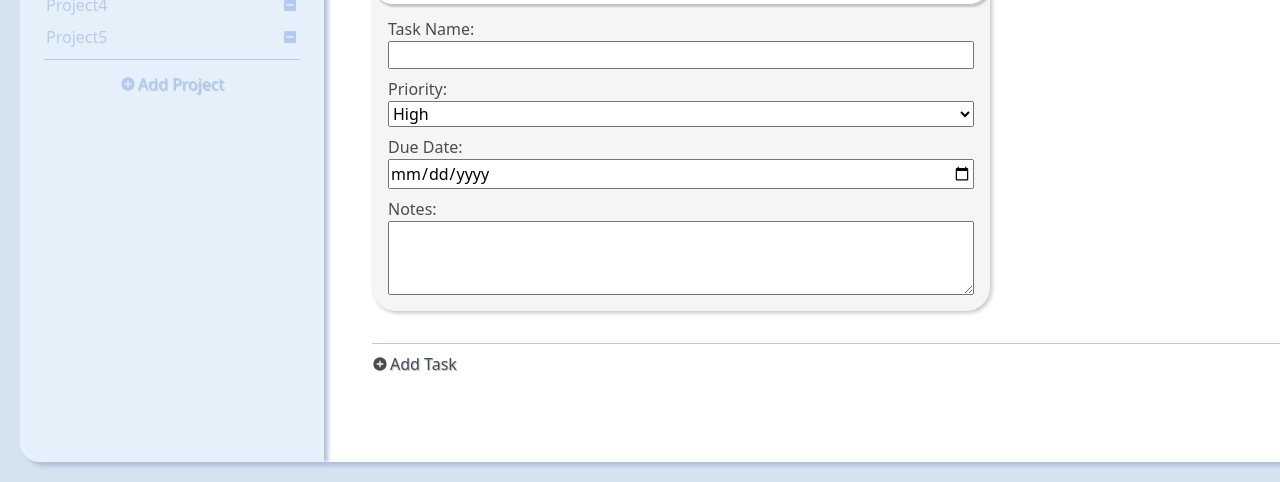
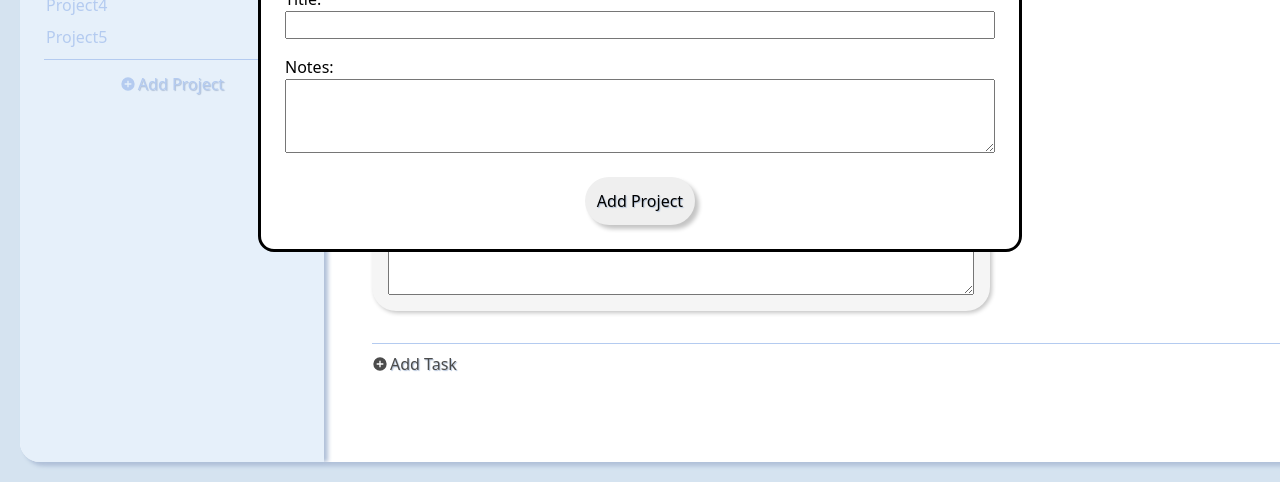
Before and after one commit to SarahDavis2/todo-list, a website built with webpack: page src/template.html in a window 1280 px wide. Shown: the part 318-800 px from the top of the page. Built offline with nearby package versions, Linux system fonts and the light colour scheme.

Commit message:
Feat: dialog style

```diff
--- a/src/styles/styles.css
+++ b/src/styles/styles.css
@@ -203,9 +203,17 @@ main {
 dialog {
   position: fixed;
   z-index: 1;
-  justify-self: center;
+  top: 50%;
+  left: 50%;
+  transform: translate(-50%, -50%);
   padding: 1.5rem;
   border-radius: 1rem;
+}
+
+dialog form {
+  display: flex;
+  flex-direction: column;
+  gap: 1rem;
 }
 
 dialog form div {
@@ -277,8 +285,11 @@ button {
 /* ADD PROJECT BUTTON */
 dialog button {
   margin-top: 8px;
+  padding: 12px;
+  border-radius: 24px;
+  box-shadow: 4px 4px 4px var(--light-grey);
 }
 
-/* TODO
-ALIGN DIALOG
-ALIGN BUTTON TO RIGHT OF DIALOG */
+dialog button:hover {
+  background-color: var(--shadow-clr);
+}
```
